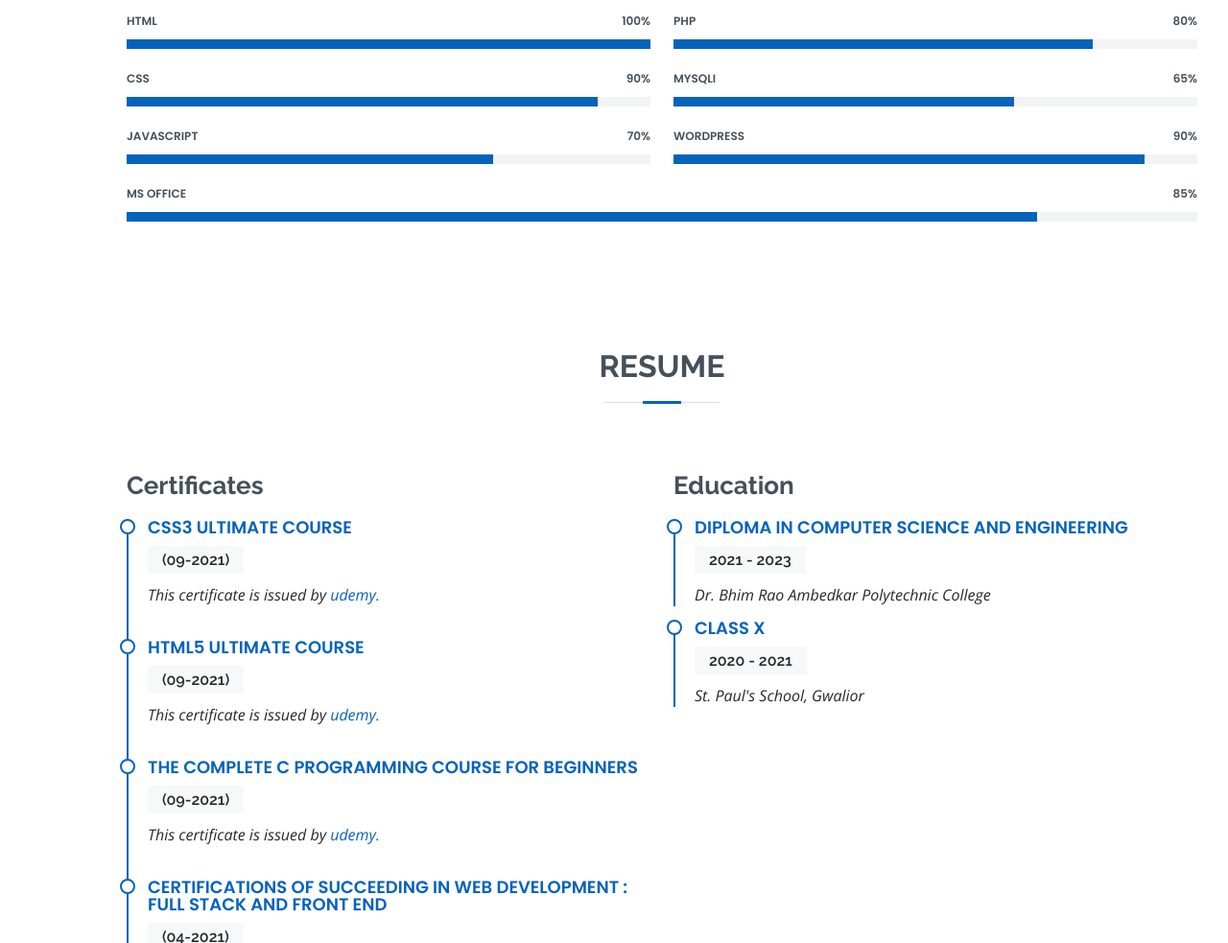
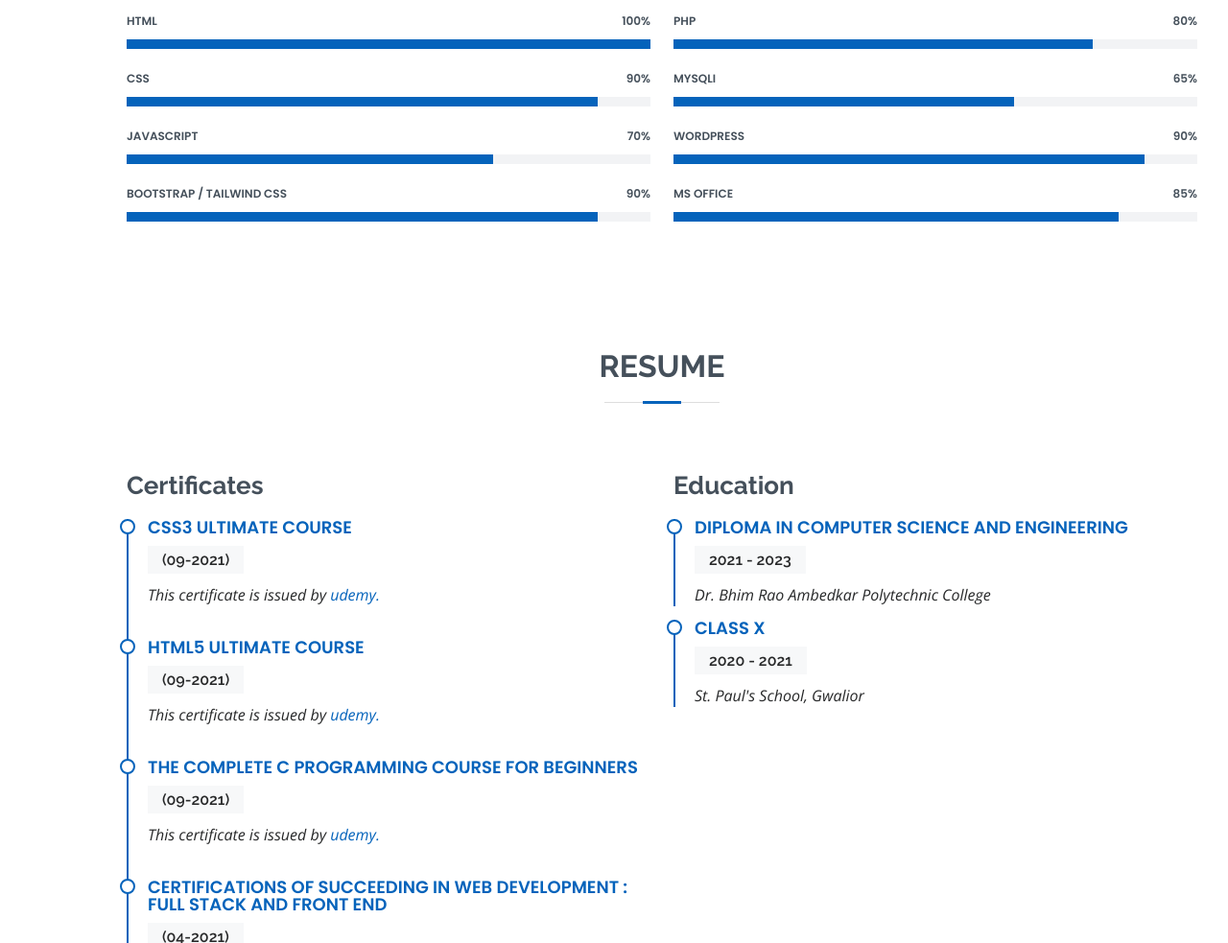
Before and after one commit to Varshneyhars/Portfolio, a plain HTML site: page index.html in a window 1280 px wide. Shown: the part 1473-2456 px from the top of the page at 96% size. Drawn offline with nearby package versions, Linux system fonts and the light colour scheme.

Commit message:
progress

```diff
--- a/index.html
+++ b/index.html
@@ -167,6 +167,13 @@
                 </div>
               </div>
             </div>
+            <div class="progress">
+              <span class="skill">Bootstrap / Tailwind CSS<i class="val">90%</i></span>
+              <div class="progress-bar-wrap">
+                <div class="progress-bar" role="progressbar" aria-valuenow="90" aria-valuemin="0" aria-valuemax="100">
+                </div>
+              </div>
+            </div>
 
           </div>
 
@@ -195,15 +202,15 @@
                 </div>
               </div>
             </div>
-
-          </div>
-          <div class="progress">
-            <span class="skill">Ms Office <i class="val">85%</i></span>
-            <div class="progress-bar-wrap">
-              <div class="progress-bar" role="progressbar" aria-valuenow="85" aria-valuemin="0" aria-valuemax="100">
+            <div class="progress">
+              <span class="skill">Ms Office <i class="val">85%</i></span>
+              <div class="progress-bar-wrap">
+                <div class="progress-bar" role="progressbar" aria-valuenow="85" aria-valuemin="0" aria-valuemax="100">
+                </div>
               </div>
             </div>
           </div>
+
         </div>
 
       </div>
```
